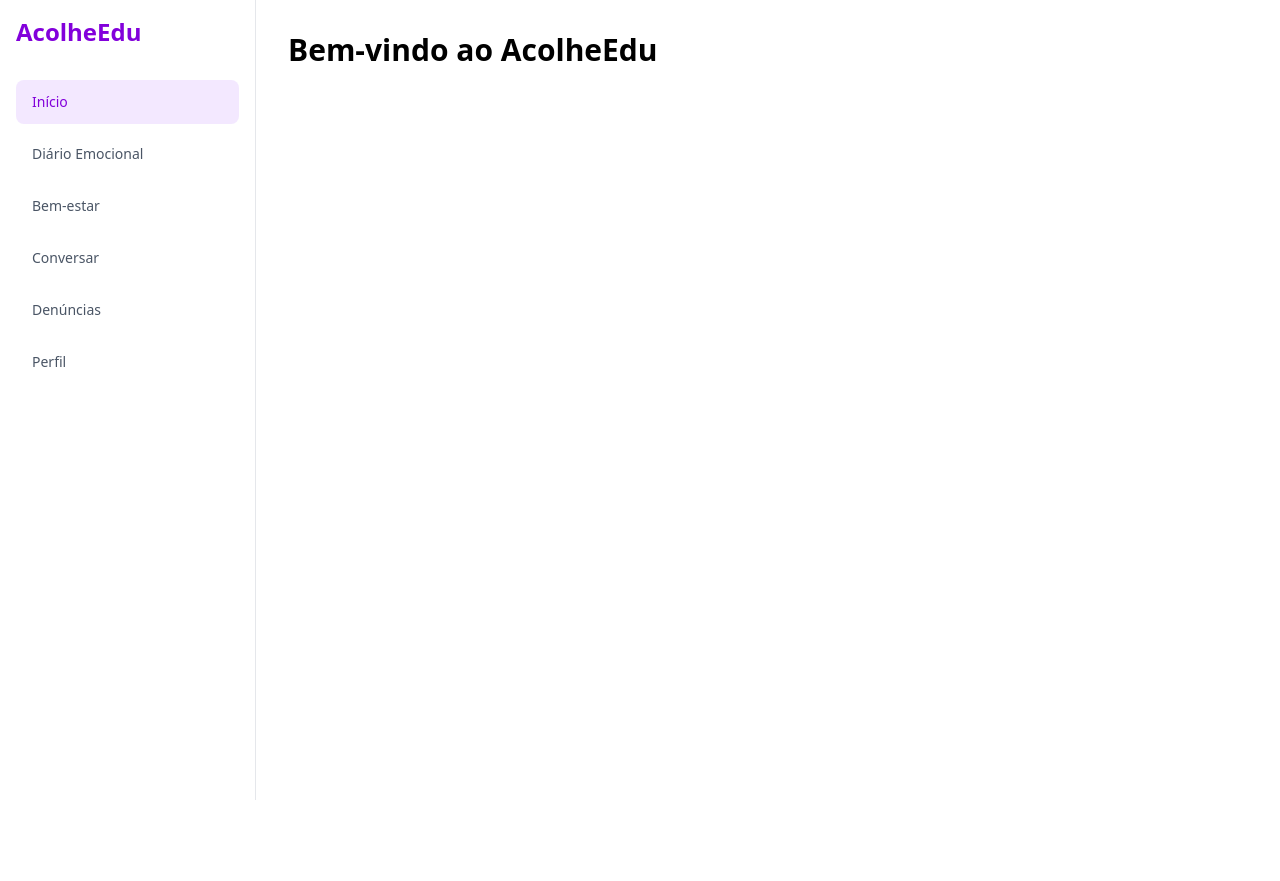
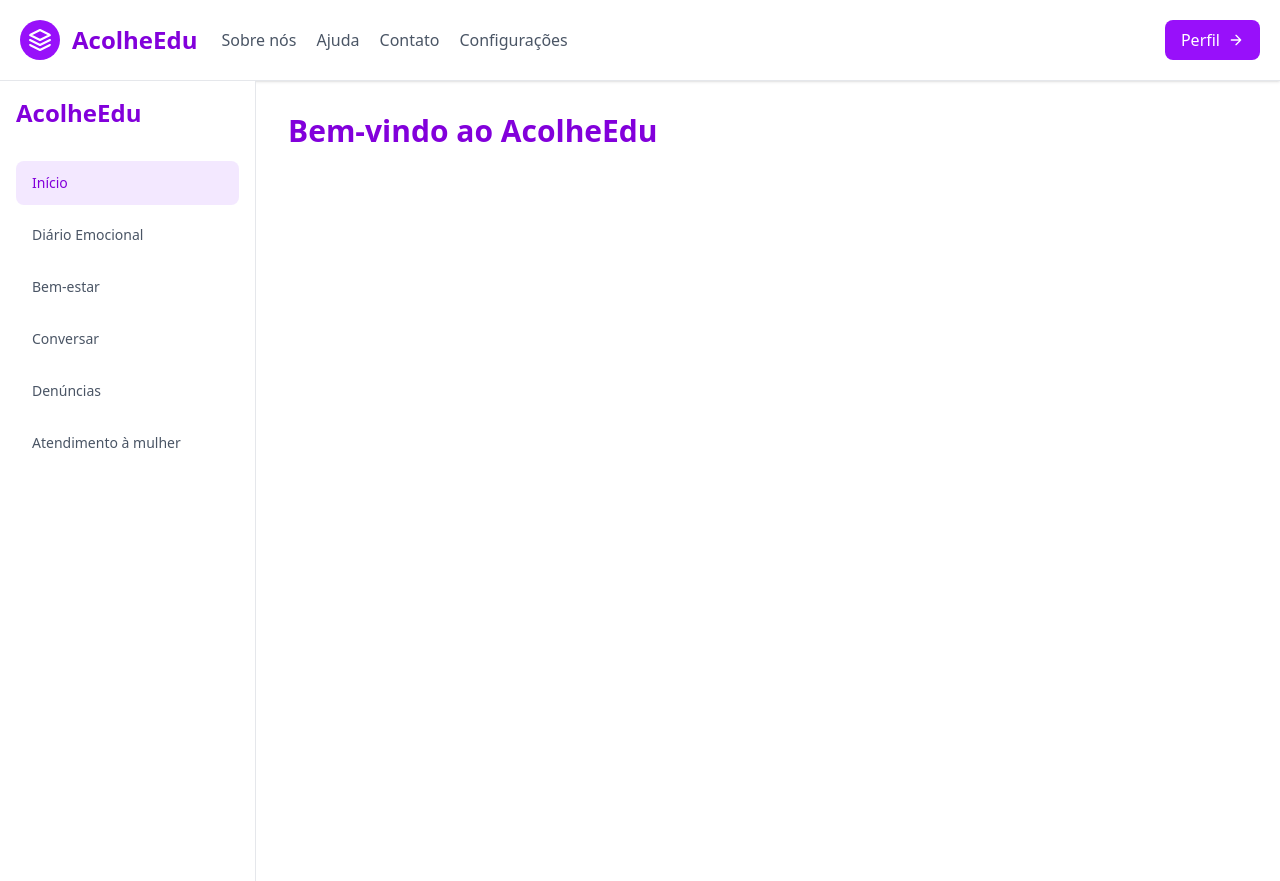
Before and after one commit to LucasHenriqueAl/acolheEdu, a React (Vite) app: page /inicio in a window 1280 px wide. Before the commit the page ends 800 px from the top, so only its background shows below. Built offline with nearby package versions, Linux system fonts and the light colour scheme.

Commit message:
Adicionado um componente MenuNavegacao.tsx, aplicado a tela inicial e pequenas mudanças

```diff
--- /dev/null
+++ b/src/components/MenuNavegacao.tsx
@@ -0,0 +1,69 @@
+export default function MenuNavegacao() {
+  return (
+    <header className="border-b border-gray-200 bg-white shadow-sm">
+      <div className="container mx-auto flex flex-col items-center p-5 md:flex-row">
+
+        <a className="mb-4 flex items-center font-medium text-purple-700 md:mb-0">
+
+          <svg
+            xmlns="http://www.w3.org/2000/svg"
+            fill="none"
+            stroke="currentColor"
+            strokeLinecap="round"
+            strokeLinejoin="round"
+            strokeWidth="2"
+            className="h-10 w-10 rounded-full bg-purple-600 p-2 text-white"
+            viewBox="0 0 24 24"
+          >
+            <path d="M12 2L2 7l10 5 10-5-10-5zM2 17l10 5 10-5M2 12l10 5 10-5" />
+          </svg>
+
+          <span className="ml-3 text-2xl font-bold">
+            AcolheEdu
+          </span>
+
+        </a>
+
+        <nav className="flex flex-wrap items-center justify-center text-base md:ml-6">
+
+          <a className="mr-5 cursor-pointer text-gray-600 hover:text-purple-700">
+            Sobre nós
+          </a>
+
+          <a className="mr-5 cursor-pointer text-gray-600 hover:text-purple-700">
+            Ajuda
+          </a>
+
+          <a className="mr-5 cursor-pointer text-gray-600 hover:text-purple-700">
+            Contato
+          </a>
+
+          <a className="mr-5 cursor-pointer text-gray-600 hover:text-purple-700">
+            Configurações
+          </a>
+
+        </nav>
+
+        <button
+          className="mt-4 inline-flex items-center rounded-lg bg-purple-600 px-4 py-2 text-white hover:bg-purple-700 md:mt-0 md:ml-auto"
+        >
+          Perfil
+
+          <svg
+            fill="none"
+            stroke="currentColor"
+            strokeLinecap="round"
+            strokeLinejoin="round"
+            strokeWidth="2"
+            className="ml-2 h-4 w-4"
+            viewBox="0 0 24 24"
+          >
+            <path d="M5 12h14M12 5l7 7-7 7" />
+          </svg>
+
+        </button>
+
+      </div>
+    </header>
+  )
+}
--- a/src/components/MenuVertical.tsx
+++ b/src/components/MenuVertical.tsx
@@ -58,7 +58,7 @@ export default function MenuVertical() {
             href="#"
             className="block rounded-lg px-4 py-3 text-sm font-medium text-gray-600 hover:bg-purple-50 hover:text-purple-700"
           >
-            Perfil
+            Atendimento à mulher
           </a>
         </li>
 
--- a/src/pages/TelaInicial.tsx
+++ b/src/pages/TelaInicial.tsx
@@ -1,17 +1,22 @@
 import MenuVertical from '../components/MenuVertical'
+import MenuNavegacao from '../components/MenuNavegacao'
 
 export function TelaInicial() {
   return (
+    <>
+      <MenuNavegacao />
+
       <div className="flex">
 
         <MenuVertical />
 
         <main className="flex-1 p-8">
-        <h1 className="text-3xl font-bold">
+          <h1 className="text-3xl font-bold text-purple-700">
             Bem-vindo ao AcolheEdu
           </h1>
         </main>
 
       </div>
+    </>
   )
 }
```
Lines whose indentation alone changed are shown as unchanged.
